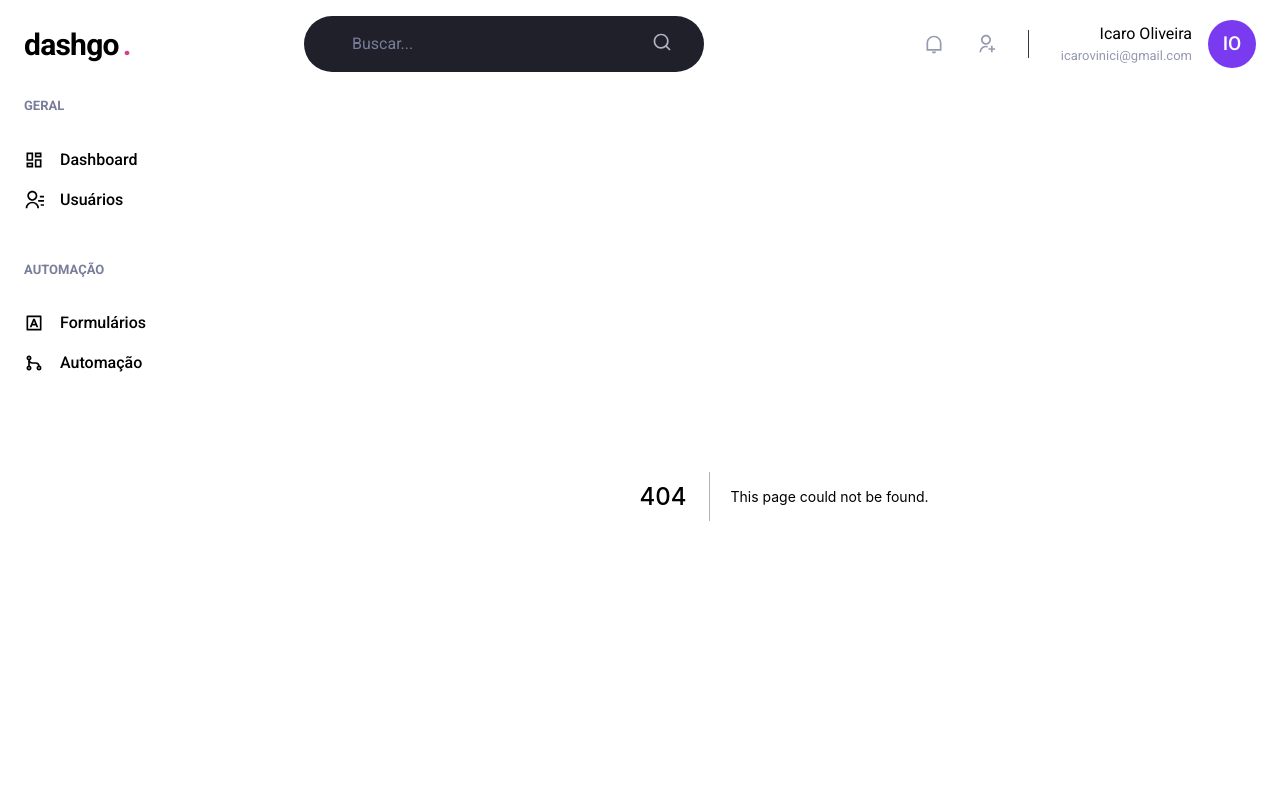
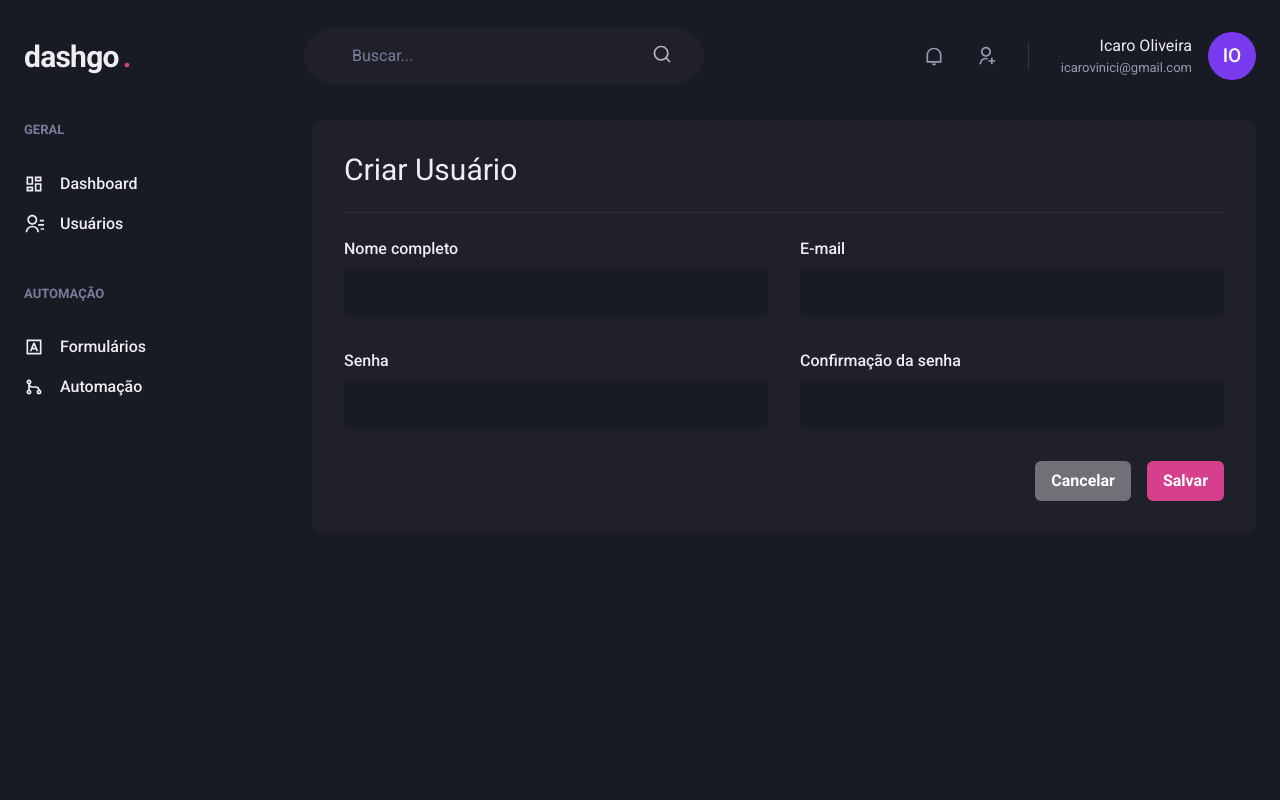
Before and after one commit to icaroov/dashgo, a Next.js app: page /users/create in a window 1280 px wide. Before the commit this address had no page. Shown: the top 800 px of the page. Built offline with nearby package versions, Linux system fonts and the light colour scheme.

Commit message:
feat: add create user page

```diff
--- /dev/null
+++ b/src/pages/users/create.tsx
@@ -0,0 +1,54 @@
+import {
+  Divider,
+  Heading,
+  VStack,
+  SimpleGrid,
+  Box,
+  Flex,
+  HStack,
+  Button,
+} from '@chakra-ui/react'
+import Head from 'next/head'
+
+import { Input } from '../../components'
+
+export default function CreateUser() {
+  return (
+    <>
+      <Head>
+        <title>Criar Usuário | dashgo.</title>
+      </Head>
+
+      <Box bg='gray.800' p='8' borderRadius={8}>
+        <Heading size='lg' fontWeight='normal'>
+          Criar Usuário
+        </Heading>
+
+        <Divider my='6' borderColor='gray.700' />
+
+        <VStack spacing='8'>
+          <SimpleGrid minChildWidth='240px' spacing='8' width='100%'>
+            <Input name='name' label='Nome completo' />
+            <Input name='email' type='email' label='E-mail' />
+          </SimpleGrid>
+
+          <SimpleGrid minChildWidth='240px' spacing='8' width='100%'>
+            <Input name='password' type='password' label='Senha' />
+            <Input
+              name='password_confirmation'
+              type='password'
+              label='Confirmação da senha'
+            />
+          </SimpleGrid>
+        </VStack>
+
+        <Flex mt='8' justify='flex-end'>
+          <HStack spacing='4'>
+            <Button colorScheme='whiteAlpha'>Cancelar</Button>
+            <Button colorScheme='pink'>Salvar</Button>
+          </HStack>
+        </Flex>
+      </Box>
+    </>
+  )
+}
--- a/src/pages/users/index.tsx
+++ b/src/pages/users/index.tsx
@@ -1,4 +1,5 @@
 import Head from 'next/head'
+import Link from 'next/link'
 import { Box, Button, Flex, Heading, Icon } from '@chakra-ui/react'
 import { RiAddLine } from 'react-icons/ri'
 
@@ -17,15 +18,18 @@
             Usuários
           </Heading>
 
+          <Link href='/users/create'>
             <Button
               as='a'
               size='sm'
               fontSize='sm'
               colorScheme='pink'
               leftIcon={<Icon as={RiAddLine} fontSize='25' />}
+              cursor='pointer'
             >
               Criar Novo
             </Button>
+          </Link>
         </Flex>
 
         <Table />
```
Lines whose indentation alone changed are shown as unchanged.
